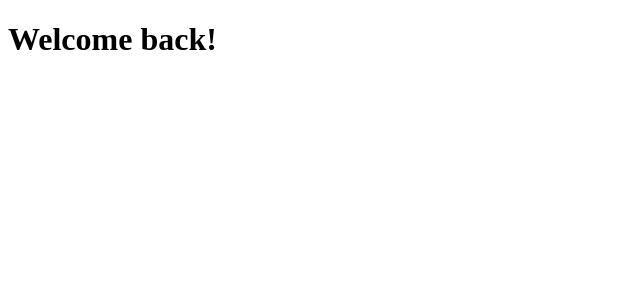
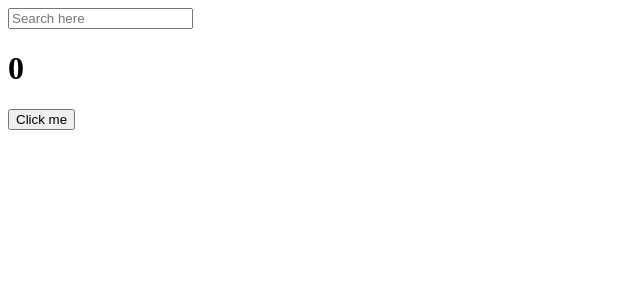
Before and after one commit to WithYourLanguage/React-for-beginners, a React (Create React App) app: page / in a window 1280 px wide. Shown: the top 300 px of the page, without its empty margins (0-640 px from the left). Built offline with nearby package versions, Linux system fonts and the light colour scheme.

Commit message:
6.2 Deps

```diff
--- a/package.json
+++ b/package.json
@@ -6,6 +6,7 @@
     "@testing-library/jest-dom": "^5.16.5",
     "@testing-library/react": "^13.4.0",
     "@testing-library/user-event": "^13.5.0",
+    "prop-types": "^15.8.1",
     "react": "^18.2.0",
     "react-dom": "^18.2.0",
     "react-scripts": "5.0.1",
--- a/src/App.js
+++ b/src/App.js
@@ -1,9 +1,38 @@
+import { useState, useEffect } from "react";
+
 function App() {
+  const [counter, setCounter] = useState(0);
+  const [keyword, setKeyword] = useState("");
+  const onClick = () => setCounter((prev) => prev + 1);
+  const onChange = (event) => setKeyword(event.target.value);
+  console.log("I run all the time");
+
+  useEffect(() => {
+    console.log("i run only once");
+  }, []);
+  useEffect(() => {
+    console.log("I run when 'keyword' changes.");
+  }, [keyword]);
+  useEffect(() => {
+    console.log("I run when 'counter' changes");
+  }, [counter]);
+  useEffect(() => {
+    console.log("나는 키워드와 카운터가 변화되면 발생되는 console.log()에요!");
+  }, [counter, keyword]);
+
   return (
     <div>
-      <h1>Welcome back!</h1>
+      <input
+        value={keyword}
+        onChange={onChange}
+        type="text"
+        placeholder="Search here"
+      />
+      <h1>{counter}</h1>
+      <button onClick={onClick}>Click me</button>
     </div>
   );
 }
 
 export default App;
+// ⛔⛔⛔⛔⛔⛔ 수요일까지 주관회고 제출 ⛔⛔⛔⛔⛔⛔
--- /dev/null
+++ b/src/App.module.css
@@ -0,0 +1,5 @@
+.title {
+  font-family: -apple-system, BlinkMacSystemFont, "Segoe UI", Roboto, Oxygen,
+    Ubuntu, Cantarell, "Open Sans", "Helvetica Neue", sans-serif;
+  font-size: 30px;
+}
--- /dev/null
+++ b/src/Button.module.css
@@ -0,0 +1,4 @@
+.btn {
+  color: white;
+  background-color: tomato;
+}
```
Also changed, not shown: src/Button.js (added, +12 -0 lines), src/index.js (+10 -4 lines), 1 other file (tests, documents, lock files or other folders).
